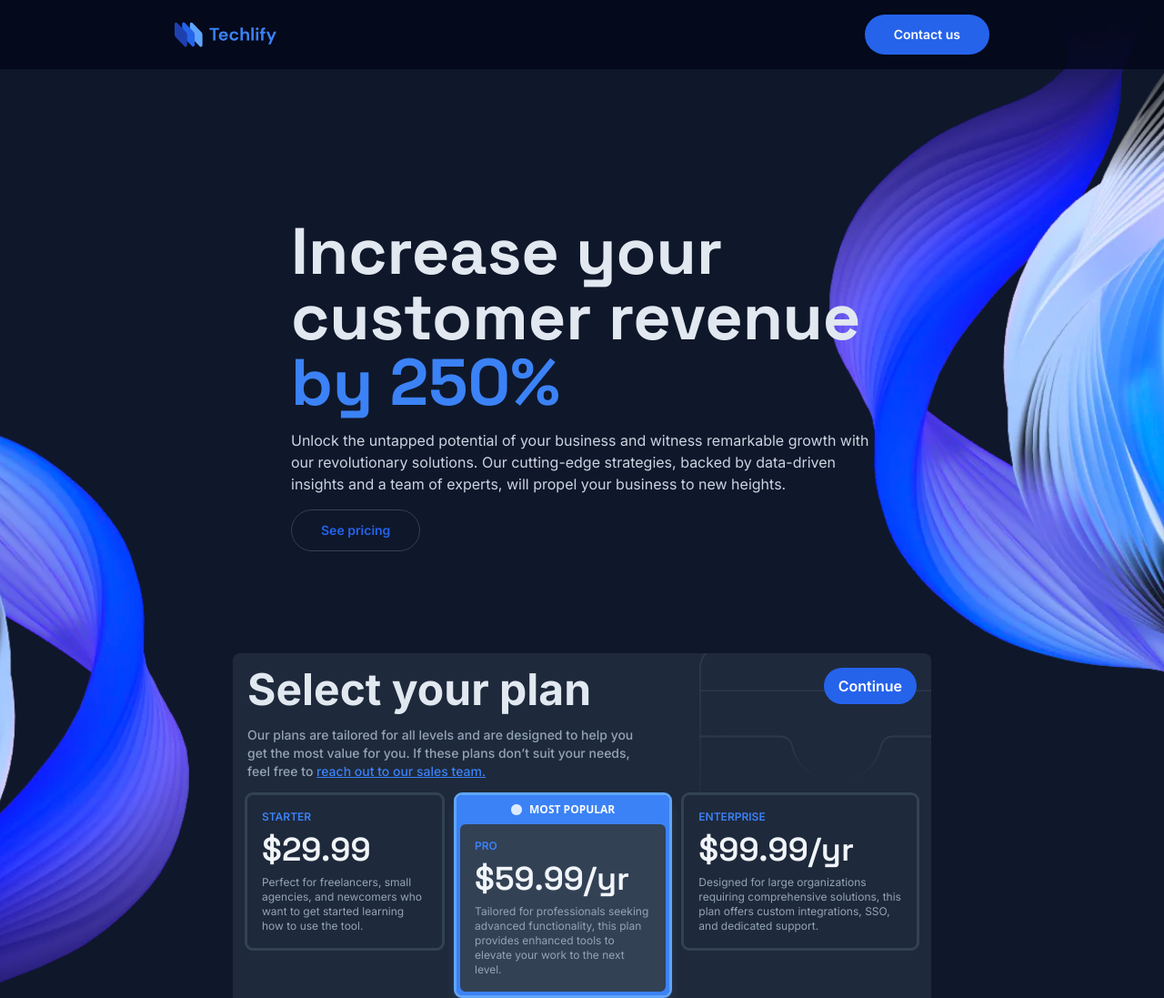
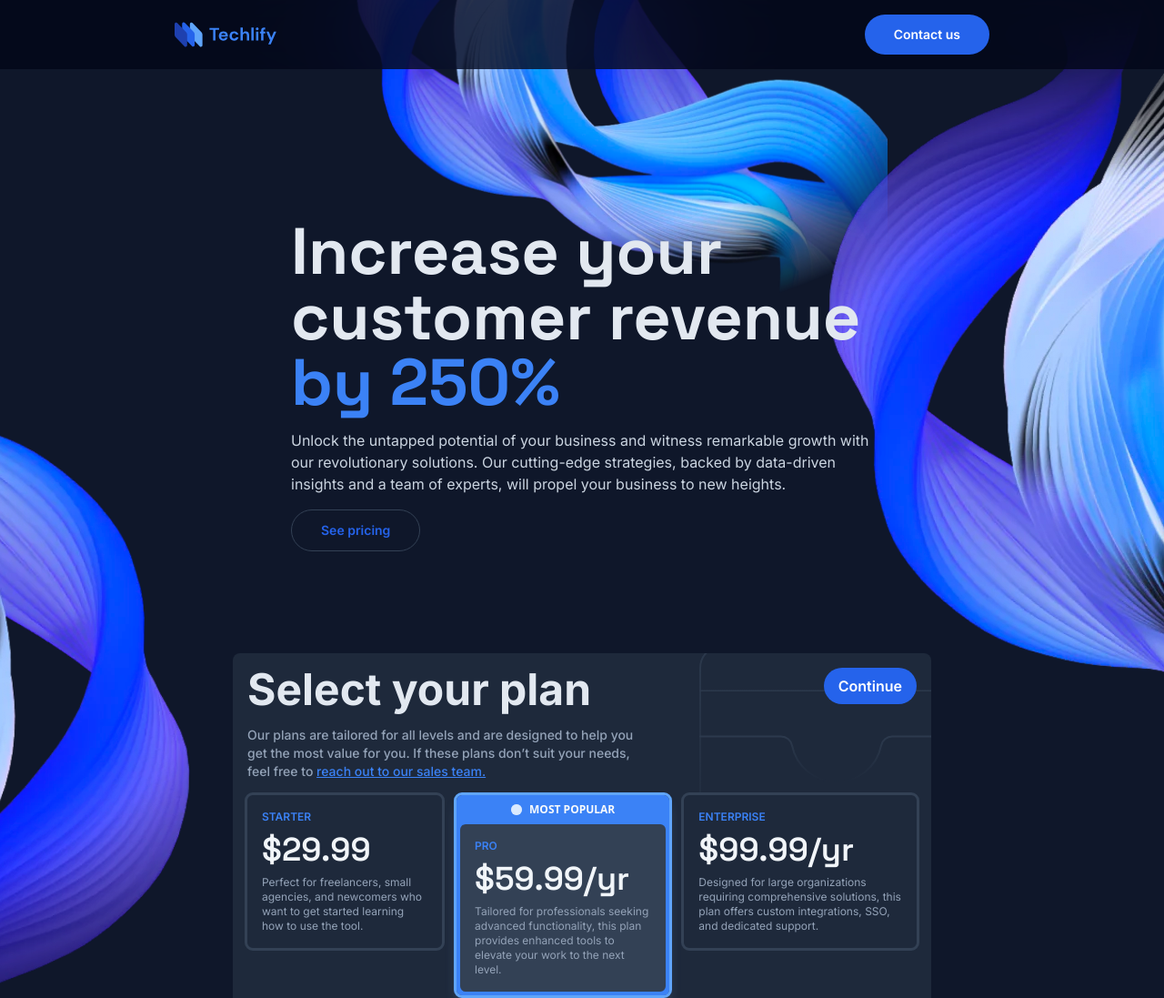
Before and after one commit to syncletica/codingfordesigner, a website: page index.html in a window 1280 px wide. Shown: the top 1097 px of the page at 91% size. Drawn offline with nearby package versions, Linux system fonts and the light colour scheme.

Commit message:
changes to top img containter

```diff
--- a/index.html
+++ b/index.html
@@ -33,8 +33,8 @@
         </div>
     </nav>
     <!--HERO-->
-    <div class="px-4 flex flex-col mx-auto gap-4 md:max-w-2xl">
-        <div class="absolute -top-48 left-1/2 transform -translate-x-1/2 -z-10 w-full flex justify-center overflow-x-hidden md:hidden">
+    <div class="px-4 flex flex-col mx-auto gap-4 md:max-w-2xl overflow-hidden relative">
+        <div class="absolute -top-48 left-1/2 transform -translate-x-1/2 -z-10 w-full flex justify-center">
             <img src="./assets/3d-small.webp" alt="" class="min-w-[880px] max-w-full">
         </div>
         <h1 class="text-slate-200 mt-60 text-5xl font-bold font-grotesk md:text-7xl">Increase your customer revenue <span class="text-blue-500">by 250%</span></h1>
```
